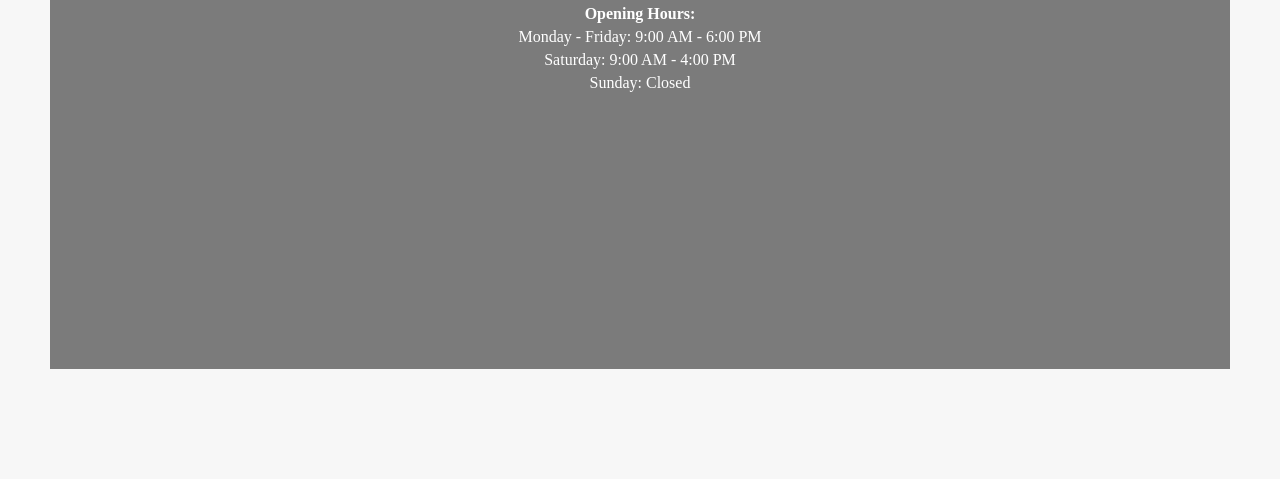
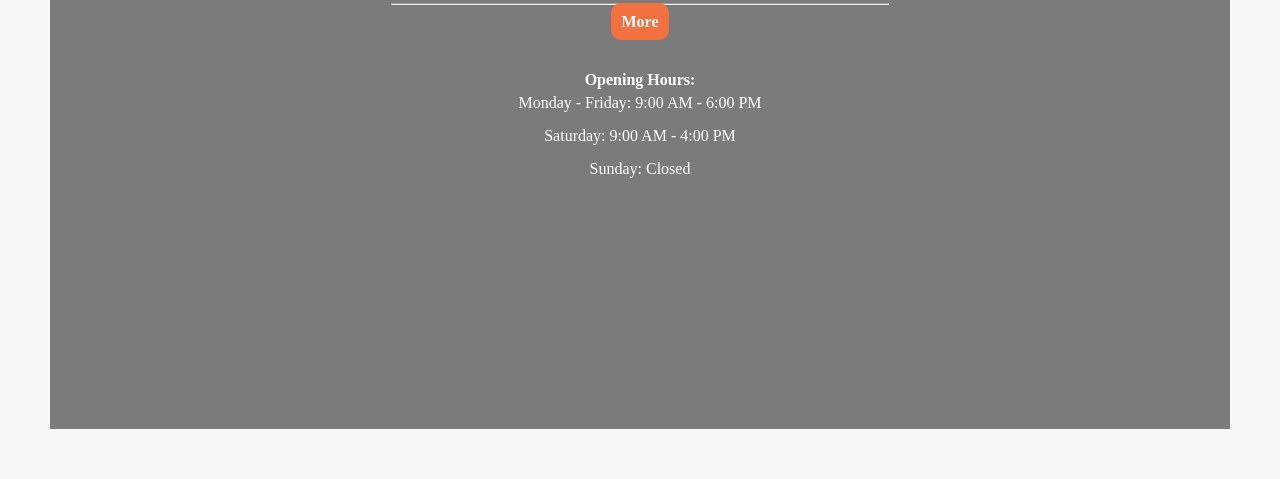
Before and after one commit to AlexThondan/Urban-Hair-Lounge, a plain HTML site: page Index.html in a window 1280 px wide. Shown: the part 629-1108 px from the top of the page. Before the commit the page ends 1048 px from the top, so only its background shows below. Drawn offline with Linux system fonts and the light colour scheme.

```diff
--- a/Index.html
+++ b/Index.html
@@ -80,31 +80,38 @@
         }
 
         .landing-text h3 {
-            margin-bottom: 10px;
+            margin-bottom: 30px;
         }
 
         .landing-text h1 {
-            margin-bottom: 20px;
+            margin-bottom: 30px;
         }
 
         .button {
-            padding: 10px 20px;
-            background-color: #ff7f50;
+            padding: 10px 10px; /* Increase padding to push the button down */
+            margin-top: 40px; /* Add margin to push the button further down */
+            background-color: #f37040;
             color: white;
             text-decoration: none;
-            border-radius: 5px;
+            border-radius: 10px;
             transition: background-color 0.3s ease;
-        }
+            font-weight: bold; /* Make the button text bold */
+}
+
+.site-title h1 {
+    font-size: 2em; /* Increase font size of the title */
+}
+
 
         .button:hover {
             background-color: #ff6347;
         }
 
-        /* Opening hours styling */
+
         .opening-hours {
             text-align: center;
-            margin-top: 10px;
-            color: white; /* Adjust text color */
+            margin-top: 40px;
+            color: white;
         }
 
         .opening-hours p {
@@ -119,7 +126,7 @@
         }
 
         .opening-hours ul li {
-            margin-bottom: 5px;
+            margin-bottom: 15px;
         }
     </style>
 </head>
--- a/css/styles.css
+++ b/css/styles.css
@@ -79,19 +79,25 @@
 }
 
 .button {
-    padding: 10px 20px;
+    padding: 15px 20px;
+    margin-top: 20px;
     background-color: #ff7f50;
     color: white;
     text-decoration: none;
     border-radius: 5px;
     transition: background-color 0.3s ease;
+    font-weight: bold;
 }
+
+.site-title h1 {
+    font-size: 3em; /* Increase font size of the title */
+}
+
 
 .button:hover {
     background-color: #ff6347;
 }
 
-/* Opening hours styling */
 .opening-hours {
     text-align: center;
     margin-top: 10px;
```
